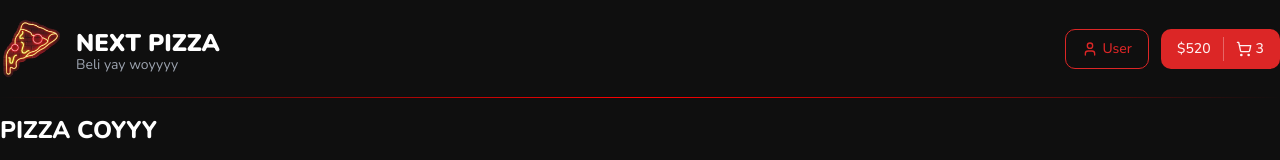
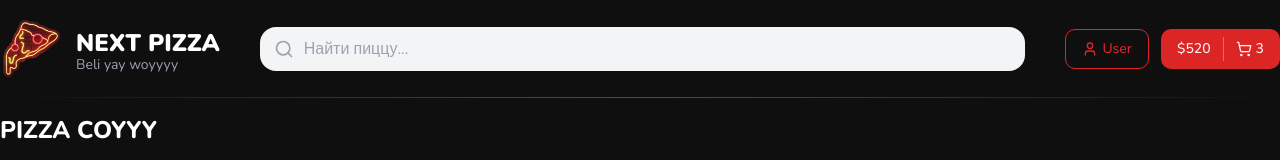
Before and after one commit to Andrihjm/e-commerce-clone, a Next.js app: page / in a window 1280 px wide. Shown: the top 160 px of the page. Built offline with nearby package versions, Linux system fonts and the light colour scheme.

Commit message:
create tamplate search

```diff
--- a/components/shared/category.tsx
+++ b/components/shared/category.tsx
@@ -10,7 +10,7 @@ const Category = () => {
 
   return (
     <>
-      <div className="sticky top-0 flex items-center justify-between py-4 bg-dark border-custom-primary z-50">
+      <div className="sticky top-0 flex items-center justify-between py-4 bg-dark border-custom-primary z-10">
         <div className="inline-flex items-center gap-1 p-1">
           {categoryMenu.map((category) => (
             <a
--- a/components/shared/header.tsx
+++ b/components/shared/header.tsx
@@ -2,13 +2,15 @@ import Image from "next/image";
 import LogoPizza from "../../app/assets/images/pizza.png";
 import { Button } from "../ui/button";
 import { ArrowRight, ShoppingCart, User } from "lucide-react";
+import Link from "next/link";
+import SearchInput from "./search-input";
 
 const Header = () => {
   return (
     <>
       <header className="border-custom-primary">
         <div className="components flex items-center justify-between py-2">
-          <div className="flex items-center gap-4">
+          <Link href={"/"} className="flex items-center gap-4">
             <Image
               src={LogoPizza}
               alt="Logo"
@@ -16,11 +18,14 @@ const Header = () => {
               height={60}
               className="object-cover"
             />
-
             <div className="">
               <h1 className="text-2xl font-black uppercase">Next Pizza</h1>
               <p className="text-sm text-gray-400 leading-3">Beli yay woyyyy</p>
             </div>
+          </Link>
+
+          <div className="flex-1 mx-10">
+            <SearchInput />
           </div>
 
           <div className="flex items-center gap-3">
--- /dev/null
+++ b/components/shared/search-input.tsx
@@ -0,0 +1,53 @@
+"use client";
+
+import { cn } from "@/lib/utils";
+import { Flashlight, Search } from "lucide-react";
+import { useRef, useState } from "react";
+import { useClickAway } from "react-use";
+
+const SearchInput = () => {
+  const [isFocused, setIsFocused] = useState(false);
+  const ref = useRef(null);
+
+  //   const handleClickAwayUse = useClickAway(ref, () => {
+  //     setIsFocused(!IsFocused);
+  //   });
+
+  useClickAway(ref, () => {
+    setIsFocused(false);
+  });
+
+  return (
+    <>
+      {isFocused && (
+        <div className="fixed top-0 left-0 bottom-0 right-0 bg-black/50 z-30" />
+      )}
+
+      <div
+        ref={ref}
+        className={cn(
+          "relative flex rounded-2xl flex-1 justify-between h-11 z-30"
+        )}
+      >
+        <Search className="absolute top-1/2 translate-y-[-50%] left-3 h-5 text-gray-400" />
+        <input
+          className="rounded-2xl outline-none w-full bg-gray-100 pl-11"
+          type="text"
+          placeholder="Найти пиццу..."
+          onFocus={() => setIsFocused(true)}
+        />
+
+        <div
+          className={cn(
+            "w-full absolute top-14 py-2 shadow-md rounded-xl bg-white transition-all duration-200 invisible opacity-0 z-30",
+            isFocused && "visible font-semibold text-black px-4 opacity-100 top-12"
+          )}
+        >
+          Haris Andri
+        </div>
+      </div>
+    </>
+  );
+};
+
+export default SearchInput;
```
